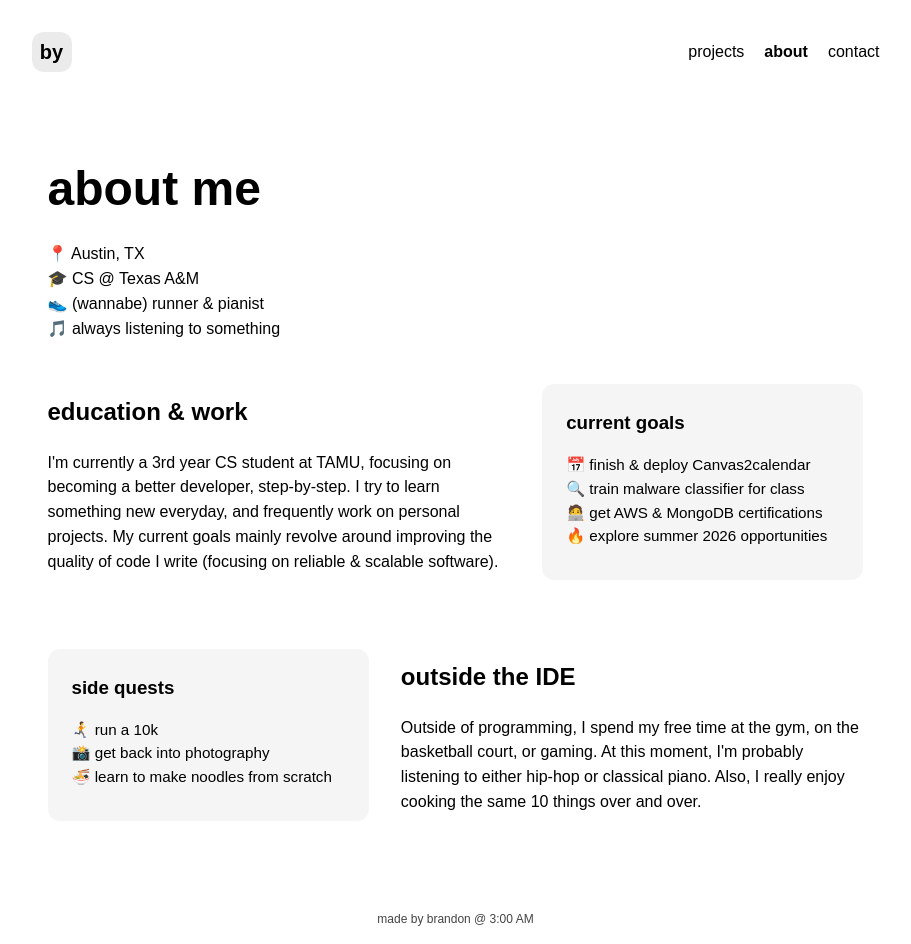
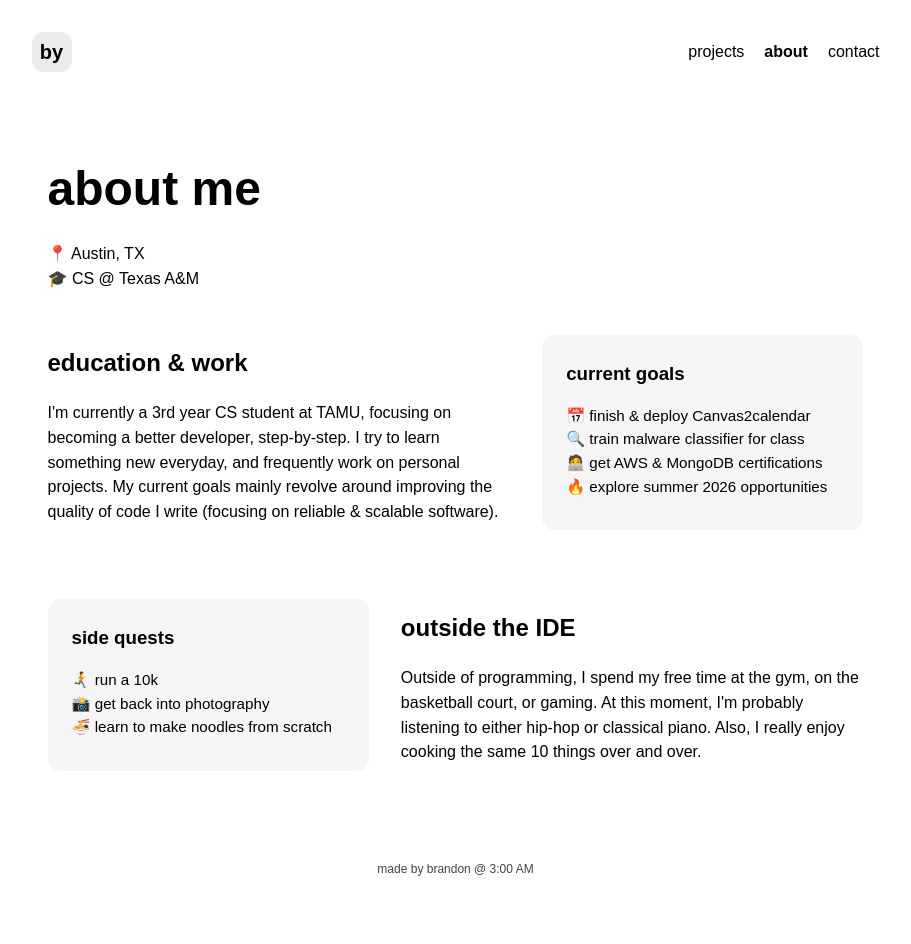
Before and after one commit to brandonyuanCS/brandonyuancs.github.io, a React (Vite) app: page /about in a window 1280 px wide. Shown: the whole page, without its empty margins (177-1088 px from the left). After the commit the page ends 894 px from the top, so only its background shows below. Built offline with nearby package versions, Linux system fonts and the light colour scheme; a web font is replaced by a local one.

Commit message:
updated about page

```diff
--- a/src/pages/about/About.tsx
+++ b/src/pages/about/About.tsx
@@ -10,8 +10,6 @@ export default function About() {
         {/* <s style={{ color: 'gray' }}><i>Irvine, CA</i></s> */}
         📍 Austin, TX <br />
         🎓 CS @ Texas A&M <br />
-        👟 (wannabe) runner & pianist <br />
-        🎵 always listening to something
       </p>
 
       <Grid gutter="xl" className={styles.section} align="center">
```
